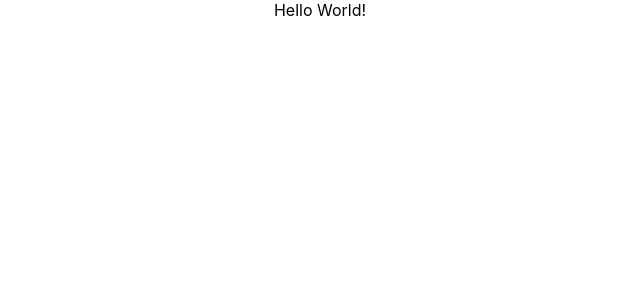
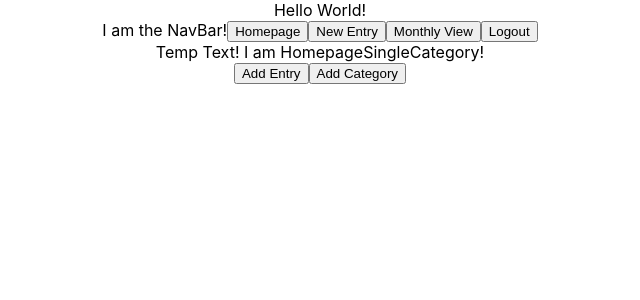
Before and after one commit to carol-woo/LHL-Final-Project, a React (Create React App) app in the folder client/: page / in a window 1280 px wide. Shown: the top 300 px of the page, without its empty margins (320-960 px from the left). Built offline with nearby package versions, Linux system fonts and the light colour scheme.

Commit message:
connected components and added temp text to all of the components as well

```diff
--- a/client/src/App.js
+++ b/client/src/App.js
@@ -1,10 +1,16 @@
 import React from 'react';
 import './App.css';
+import Navbar from "./components/Navbar"
+import HomepageSingleCategory from "./components/HomepageSingleCategory"
 
 function App() {
   return (
     <div className="App">
       Hello World!
+      <Navbar />
+      <HomepageSingleCategory />
+      <button>Add Entry</button>
+      <button>Add Category</button>
     </div>
   );
 }
--- a/client/src/components/HomepageSingleCategory.js
+++ b/client/src/components/HomepageSingleCategory.js
@@ -4,5 +4,7 @@ import React from "react"
 //This is the component for the individual categories on the homepage
 export default function HomepageSingleCategory() {
 
-  return()
+  return(
+    <div>Temp Text! I am HomepageSingleCategory!</div>
+  )
 }
--- a/client/src/components/Login.js
+++ b/client/src/components/Login.js
@@ -5,5 +5,9 @@ import React from "react"
 //For Login view
 export default function Login(){
 
-  return()
+  return(
+    <div>
+      I am temp text for Login!
+    </div>
+  )
 }
--- a/client/src/components/Navbar.js
+++ b/client/src/components/Navbar.js
@@ -4,5 +4,15 @@ import React from "react"
 //For Navbar view
 export default function Navbar(){
 
-  return()
+  return(
+    <div>
+      I am the NavBar!
+      <button>Homepage</button>
+      <button>New Entry</button>
+      <button>Monthly View</button>
+      <button>Logout</button>
+
+
+    </div>
+  )
 }
--- a/client/src/components/NewCategory.js
+++ b/client/src/components/NewCategory.js
@@ -3,5 +3,9 @@ import React from "import"
 //New Category view
 export default function NewCategory(){
 
-  return()
+  return(
+    <div>
+      I am temp text for NewCategory
+    </div>
+  )
 }
--- a/client/src/components/NewEntry.js
+++ b/client/src/components/NewEntry.js
@@ -3,5 +3,9 @@ import React from "react"
 //New entry view
 export default function NewEntry(){
 
-  return()
+  return(
+    <div>
+      I am temp text for NewEntry!
+    </div>
+  )
 }
--- a/client/src/components/Register.js
+++ b/client/src/components/Register.js
@@ -4,5 +4,9 @@ import React from "react"
 //For Register view
 export default function Register(){
 
-  return()
+  return(
+    <div>
+      I am temp text for Register!
+    </div>
+  )
 }
```
